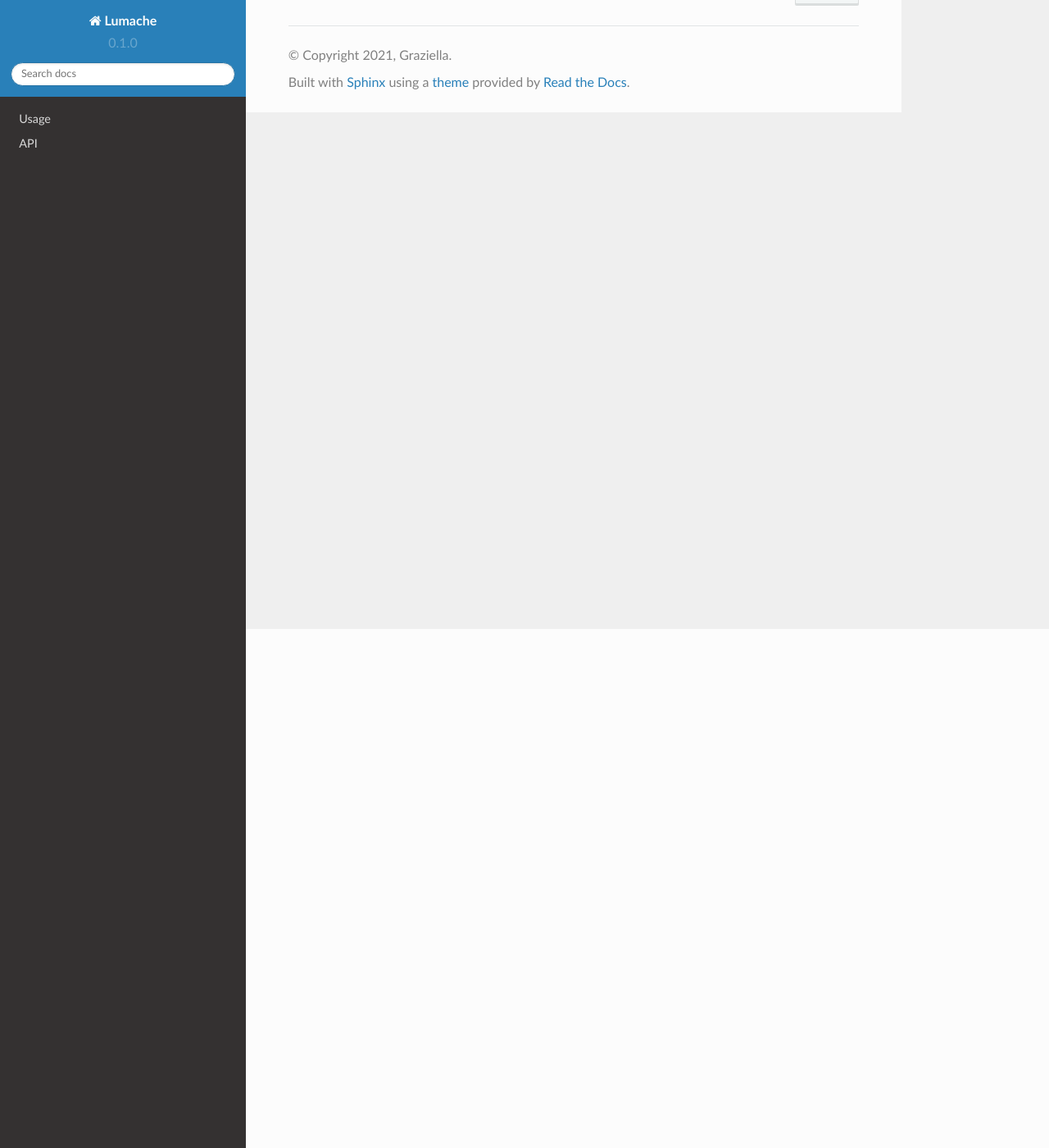
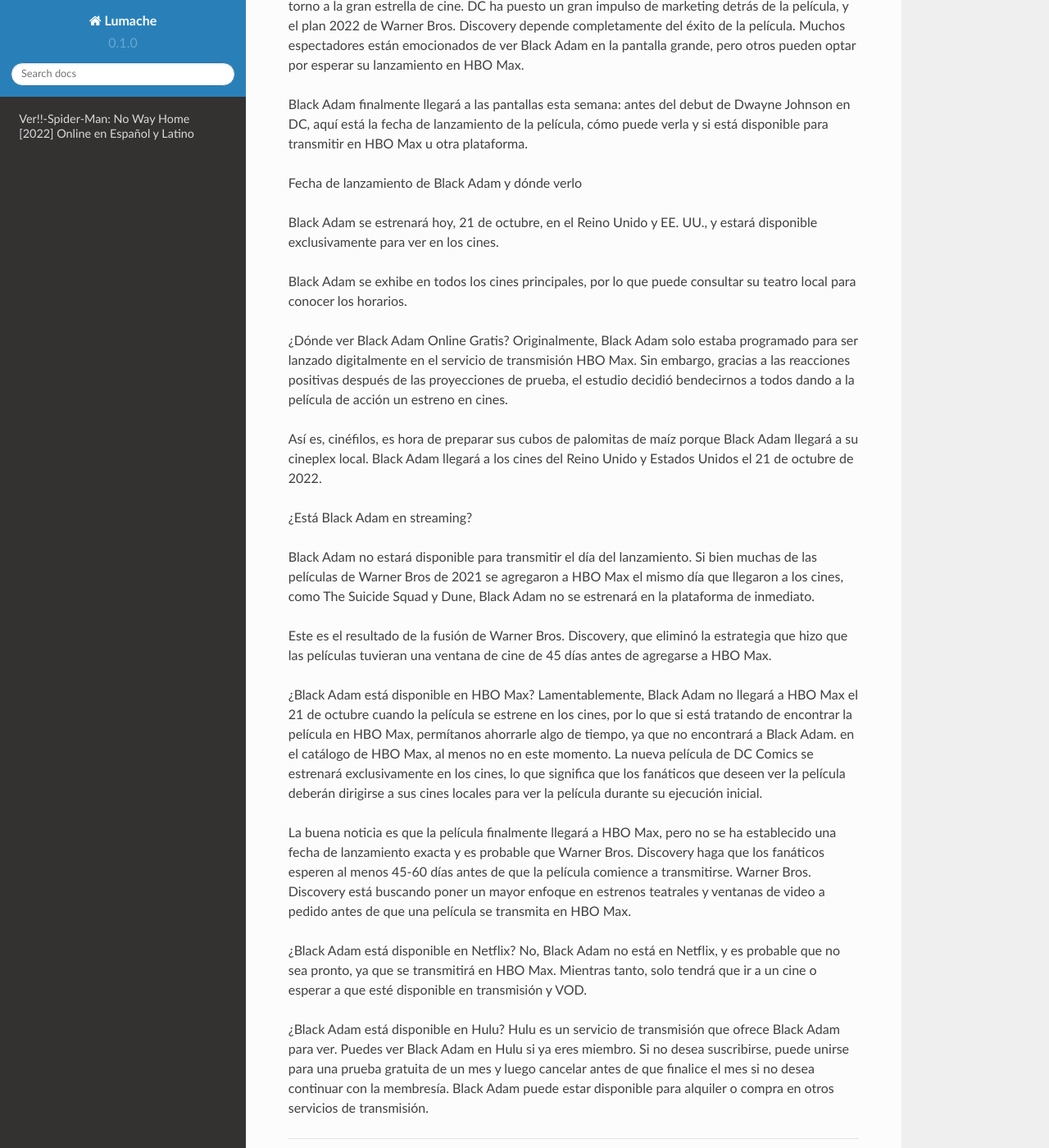
Before and after one commit to martinakhala/blackadampelicula, a Sphinx documentation site: the page built from docs/source/index.rst, in a window 1280 px wide and 1400 px high, scrolled down 633 px. Shown: the whole window at 82% size. Built offline with Sphinx 7.4.7 and the Read the Docs theme 2.0.0, drawn with Linux system fonts in a browser that asks for light colours; some of the changed text lies outside the part shown.

Commit message:
Update index.rst

```diff
--- a/docs/source/index.rst
+++ b/docs/source/index.rst
@@ -1,22 +1,42 @@
-Welcome to Lumache's documentation!
+Ver!!-Spider-Man: No Way Home [2022] Online en Español y Latino
 ===================================
 
-**Lumache** (/lu'make/) is a Python library for cooks and food lovers
-that creates recipes mixing random ingredients.
-It pulls data from the `Open Food Facts database <https://world.openfoodfacts.org/>`_
-and offers a *simple* and *intuitive* API.
+¡Imágenes de Warner Bros.! Aquí hay opciones para descargar o ver Black Adam transmitiendo la película completa en línea de forma gratuita en 123movies y Reddit, incluido dónde ver la película de acción de Dwayne Johnson en casa. ¿Black Adam 2022 está disponible para transmitir? ¿Está viendo Black Adam en Disney Plus, HBO Max, Netflix o Amazon Prime? Sí, hemos encontrado una opción/servicio de transmisión auténtica.
 
-Check out the :doc:`usage` section for further information, including
-how to :ref:`installation` the project.
+`🎬 Haga clic aquí para ver ahora HD ➲ <https://rebrand.ly/black-adam-full-movie>`_
 
-.. note::
+`🎬 Haga clic aquí para ver ahora HD ➲ <https://rebrand.ly/black-adam-full-movie>`_
 
-   This project is under active development.
+El esperado debut de superhéroe de Dwayne Johnson como Black Adam ya casi está aquí. Es la realización de rumores de lanzamiento que datan de 2007 y, según Johnson, el comienzo de "una nueva era en el universo de DC". Aunque nuestra revisión de Black Adam no está del todo de acuerdo con ese sentimiento.
 
-Contents
---------
+Black Adam es una de las películas más grandes de DCEU en mucho tiempo, entonces, ¿cuándo se estrenará Black Adam en HBO Max? Black Adam sigue al antihéroe titular interpretado por Dwayne "The Rock" Johnson, con DC aparentemente planeando reinventar su universo cinematográfico en torno a la gran estrella de cine. DC ha puesto un gran impulso de marketing detrás de la película, y el plan 2022 de Warner Bros. Discovery depende completamente del éxito de la película. Muchos espectadores están emocionados de ver Black Adam en la pantalla grande, pero otros pueden optar por esperar su lanzamiento en HBO Max.
 
-.. toctree::
+Black Adam finalmente llegará a las pantallas esta semana: antes del debut de Dwayne Johnson en DC, aquí está la fecha de lanzamiento de la película, cómo puede verla y si está disponible para transmitir en HBO Max u otra plataforma.
 
-   usage
-   api
+Fecha de lanzamiento de Black Adam y dónde verlo
+
+Black Adam se estrenará hoy, 21 de octubre, en el Reino Unido y EE. UU., y estará disponible exclusivamente para ver en los cines.
+
+Black Adam se exhibe en todos los cines principales, por lo que puede consultar su teatro local para conocer los horarios.
+
+¿Dónde ver Black Adam Online Gratis?
+Originalmente, Black Adam solo estaba programado para ser lanzado digitalmente en el servicio de transmisión HBO Max. Sin embargo, gracias a las reacciones positivas después de las proyecciones de prueba, el estudio decidió bendecirnos a todos dando a la película de acción un estreno en cines.
+
+Así es, cinéfilos, es hora de preparar sus cubos de palomitas de maíz porque Black Adam llegará a su cineplex local. Black Adam llegará a los cines del Reino Unido y Estados Unidos el 21 de octubre de 2022.
+
+¿Está Black Adam en streaming?
+
+Black Adam no estará disponible para transmitir el día del lanzamiento. Si bien muchas de las películas de Warner Bros de 2021 se agregaron a HBO Max el mismo día que llegaron a los cines, como The Suicide Squad y Dune, Black Adam no se estrenará en la plataforma de inmediato.
+
+Este es el resultado de la fusión de Warner Bros. Discovery, que eliminó la estrategia que hizo que las películas tuvieran una ventana de cine de 45 días antes de agregarse a HBO Max.
+
+¿Black Adam está disponible en HBO Max?
+Lamentablemente, Black Adam no llegará a HBO Max el 21 de octubre cuando la película se estrene en los cines, por lo que si está tratando de encontrar la película en HBO Max, permítanos ahorrarle algo de tiempo, ya que no encontrará a Black Adam. en el catálogo de HBO Max, al menos no en este momento. La nueva película de DC Comics se estrenará exclusivamente en los cines, lo que significa que los fanáticos que deseen ver la película deberán dirigirse a sus cines locales para ver la película durante su ejecución inicial.
+
+La buena noticia es que la película finalmente llegará a HBO Max, pero no se ha establecido una fecha de lanzamiento exacta y es probable que Warner Bros. Discovery haga que los fanáticos esperen al menos 45-60 días antes de que la película comience a transmitirse. Warner Bros. Discovery está buscando poner un mayor enfoque en estrenos teatrales y ventanas de video a pedido antes de que una película se transmita en HBO Max.
+
+¿Black Adam está disponible en Netflix?
+No, Black Adam no está en Netflix, y es probable que no sea pronto, ya que se transmitirá en HBO Max. Mientras tanto, solo tendrá que ir a un cine o esperar a que esté disponible en transmisión y VOD.
+
+¿Black Adam está disponible en Hulu?
+Hulu es un servicio de transmisión que ofrece Black Adam para ver. Puedes ver Black Adam en Hulu si ya eres miembro. Si no desea suscribirse, puede unirse para una prueba gratuita de un mes y luego cancelar antes de que finalice el mes si no desea continuar con la membresía. Black Adam puede estar disponible para alquiler o compra en otros servicios de transmisión.
```
